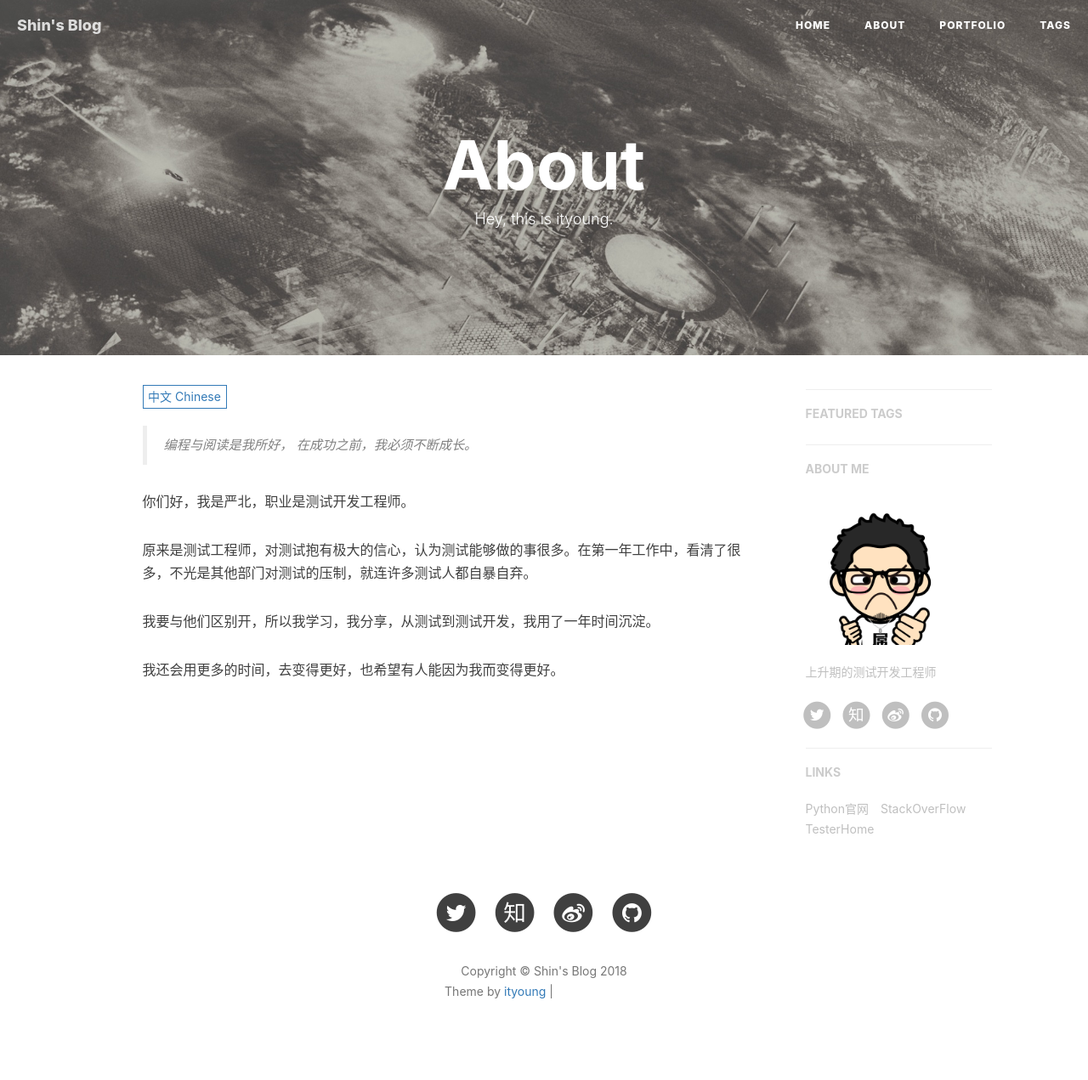
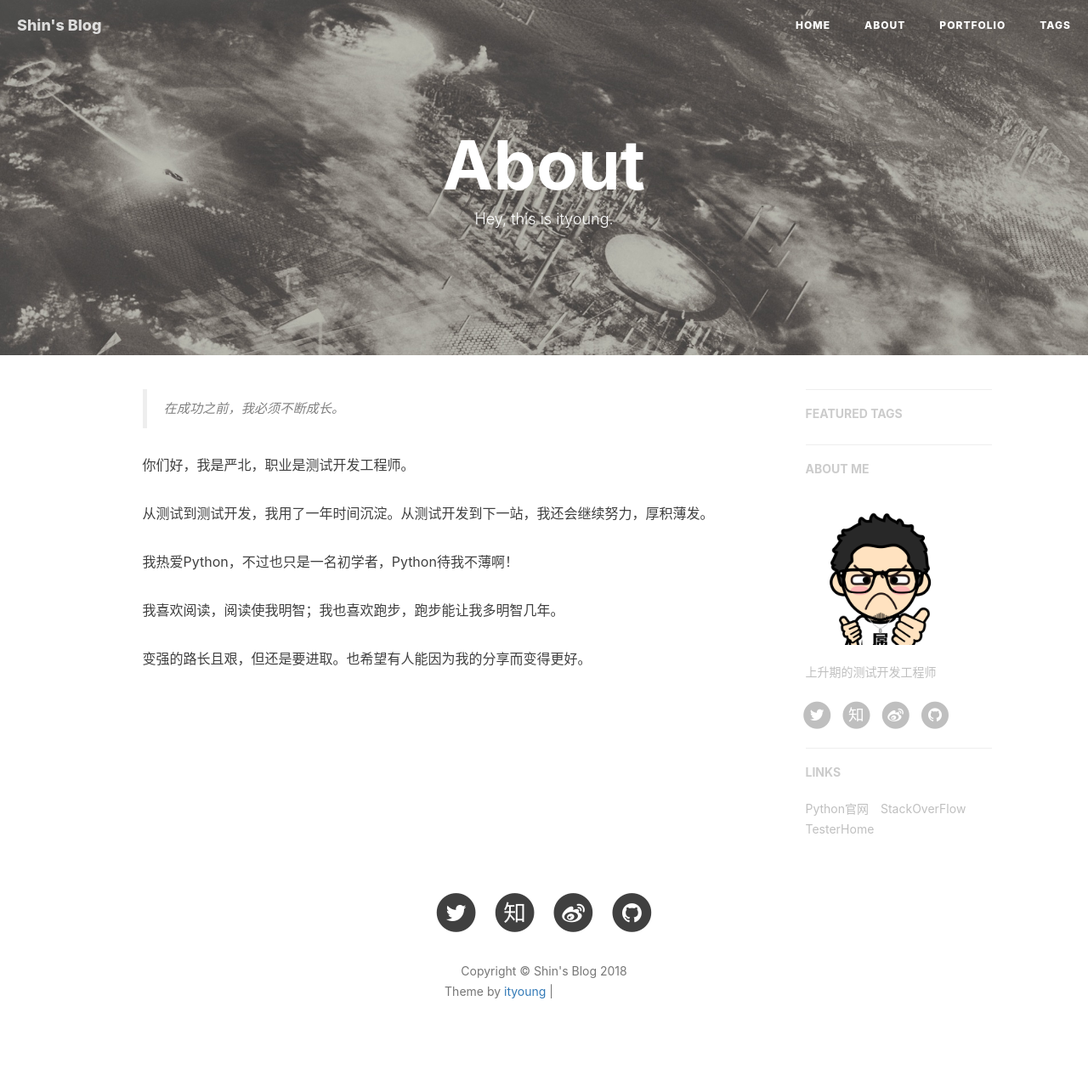
Before and after one commit to ityoung/homepage_bak, a Jekyll site: the page built from about.html, in a window 1280 px wide. Shown: the whole page at 85% size. Built offline with Jekyll 4.4.1, drawn with Linux system fonts in a browser that asks for light colours; nearby versions of some CDN libraries; comment, search, counter and statistics services are not loaded; some of the changed lines change nothing that is shown; grey boxes are pictures that could not be loaded.

Commit message:
modified.

```diff
--- a/_includes/about/en.md
+++ /dev/null
@@ -1,33 +0,0 @@
-
-
-> Yet another man.
-
-
-Hi, I am *@huxpro* (Huang, Xuan), a software engineer & a designer. I previously worked as Web Front-End Engineer at [Alibaba Trip](https://www.alitrip.com/); Web Front-End Infrastructure Team Lead at [Wepiao.com](https://www.crunchbase.com/organization/wepiao#/entity); And [Invited Consultant on PWA]((https://medium.com/elemefe/upgrading-ele-me-to-progressive-web-app-2a446832e509)) at [Ele.me](https://github.com/elemefe/).
-
-I studied Digital Media Art and graduated from [Communication University of China](https://en.wikipedia.org/wiki/Communication_University_of_China) by 2016, and am studying Computer Science at [Rochester Institute of Technology](https://en.wikipedia.org/wiki/Rochester_Institute_of_Technology) from 2017.
-
-
-##### Talks
-
-- [Upgrading to Progressive Web Apps][9] · [JSConf China Shanghai 2017](http://2017.jsconf.cn/)
-- Building Progressive Web Apps · [CSDI Guangzhou 2017](http://www.csdisummit.com/)
-- The State of Progressive Web App · GDG IO Redux Beijing 2017
-- PWA Rehashing · Baidu HQ Beijing 2017
-- [Service Worker 101][5] · GDG DevFest Beijing 2016
-- [Progressive Web Apps][4] · QCon Shanghai 2016
-- Progressive Web App in my POV · GDG IO Redux Beijing 2016
-- [CSS Still Sucks 2015][2] · 2015
-- [JavaScript Modularization Journey][1] · 2015
-
-
-
-[1]: //huangxuan.me/2015/07/09/js-module-7day/
-[2]: //huangxuan.me/2015/12/28/css-sucks-2015/
-[3]: //huangxuan.me/2016/06/05/pwa-in-my-pov/
-[4]: //huangxuan.me/2016/10/20/pwa-qcon2016/
-[5]: //huangxuan.me/2016/11/20/sw-101-gdgdf/
-[6]: https://yanshuo.io/assets/player/?deck=58ac8598b123db0067292f92 "PWA Rehashing"
-[7]: https://yanshuo.io/assets/player/?deck=593ad6fbfe88c2006a0a0d6d "The State of PWA"
-[8]: https://yanshuo.io/assets/player/?deck=594d673d570c357d0698a950 "Building PWA"
-[9]: //huangxuan.me/jsconfcn2017/
--- a/_includes/about/zh.md
+++ b/_includes/about/zh.md
@@ -1,10 +1,11 @@
-> 编程与阅读是我所好，
 > 在成功之前，我必须不断成长。
 
 你们好，我是严北，职业是测试开发工程师。
 
-原来是测试工程师，对测试抱有极大的信心，认为测试能够做的事很多。在第一年工作中，看清了很多，不光是其他部门对测试的压制，就连许多测试人都自暴自弃。
+从测试到测试开发，我用了一年时间沉淀。从测试开发到下一站，我还会继续努力，厚积薄发。
 
-我要与他们区别开，所以我学习，我分享，从测试到测试开发，我用了一年时间沉淀。
+我热爱Python，不过也只是一名初学者，Python待我不薄啊！
 
-我还会用更多的时间，去变得更好，也希望有人能因为我而变得更好。
+我喜欢阅读，阅读使我明智；我也喜欢跑步，跑步能让我多明智几年。
+
+变强的路长且艰，但还是要进取。也希望有人能因为我的分享而变得更好。
--- a/about.html
+++ b/about.html
@@ -6,22 +6,10 @@
 multilingual: true
 ---
 
-<!-- Language Selector -->
-<select class="sel-lang" onchange= "onLanChange(this.options[this.options.selectedIndex].value)">
-    <option value="0" selected> 中文 Chinese </option>
-    <option value="1"> 英文 English </option>
-</select>
-
 <!-- Chinese Version -->
 <div class="zh post-container">
     {% capture about_zh %}{% include about/zh.md %}{% endcapture %}
     {{ about_zh | markdownify }}
-</div>
-
-<!-- English Version -->
-<div class="en post-container">
-    {% capture about_en %}{% include about/en.md %}{% endcapture %}
-    {{ about_en | markdownify }}
 </div>
 
 
```
